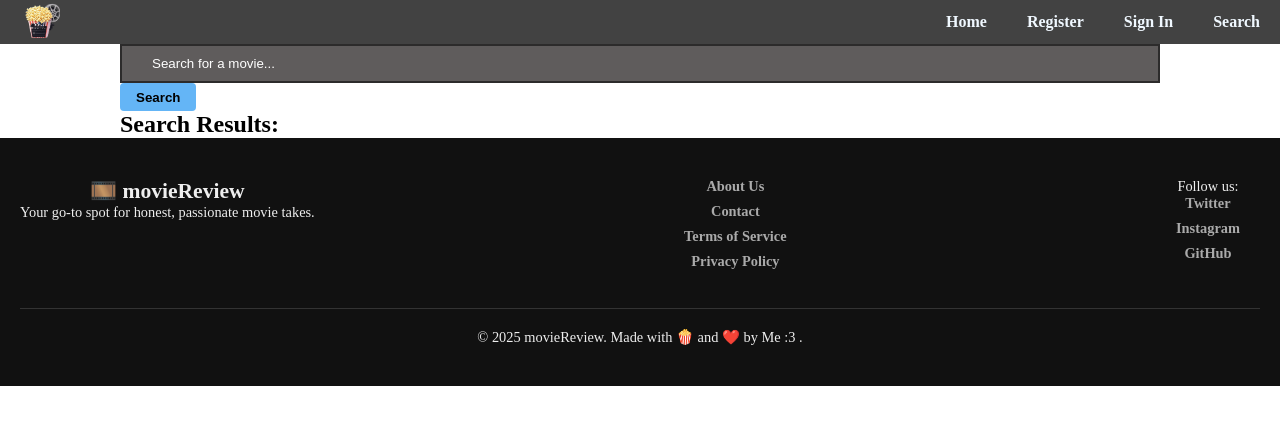
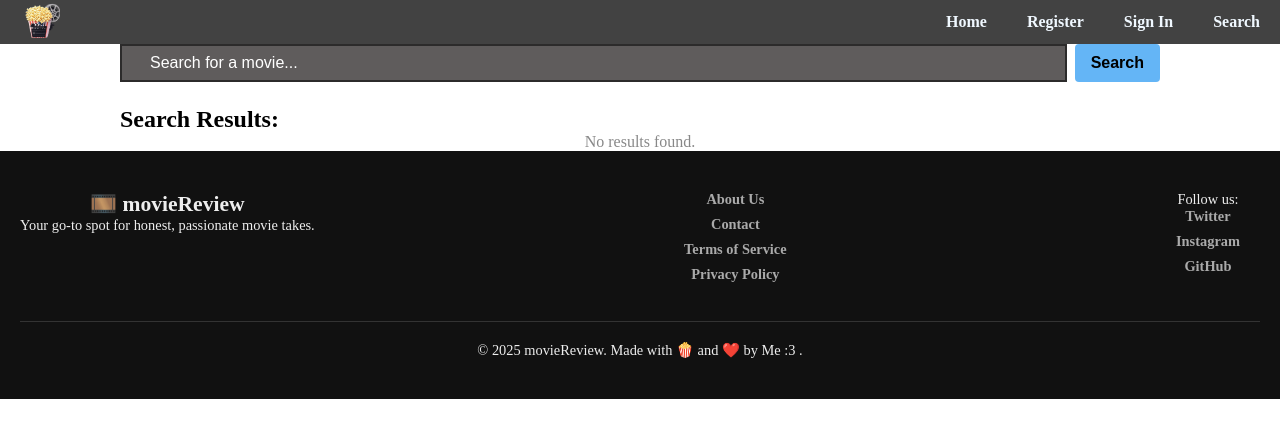
Before and after one commit to HusainNit/movieReview-client, a React (Vite) app: page /search in a window 1280 px wide. Shown: the top 438 px of the page. Built offline with nearby package versions, Linux system fonts and the light colour scheme.

Commit message:
fix errors

```diff
--- a/src/App.css
+++ b/src/App.css
@@ -207,16 +207,19 @@ button:hover {
 }
 
 .imgContainer {
-  aspect-ratio: 24 / 20;
   width: 100%;
-  max-width: 400px;
-  margin: 20px 20px 0 20px;
-  flex: 1;
+  display: flex;
+  justify-content: center;
+  align-items: center;
+  margin-bottom: 24px;
 }
 
 .oneImg {
   width: 100%;
-  height: 100%;
+  max-width: 700px;
+  height: auto;
+  border-radius: 12px;
+  box-shadow: 0 4px 24px rgba(0,0,0,0.15);
   object-fit: cover;
 }
 
@@ -414,7 +417,8 @@ span {
 }
 
 .info {
-  flex: 2;
+  flex: 1;
+
   padding-top: 20px;
 }
 
@@ -604,3 +608,68 @@ footer {
     align-items: center;
   }
 }
+
+.search-form {
+    margin-bottom: 24px;
+    display: flex;
+    gap: 8px;
+}
+
+.search-form input {
+    flex: 1;
+    padding: 8px;
+    font-size: 16px;
+}
+
+.search-form button {
+    padding: 8px 16px;
+    font-size: 16px;
+}
+
+.search-grid {
+    display: grid;
+    grid-template-columns: repeat(auto-fill, minmax(180px, 1fr));
+    gap: 16px;
+}
+
+.search-card {
+    border: 1px solid #ddd;
+    border-radius: 8px;
+    padding: 8px;
+    background: #fafafa;
+    text-align: center;
+}
+
+.search-poster {
+    width: 100%;
+    border-radius: 4px;
+    margin-bottom: 8px;
+}
+
+.no-image {
+    width: 100%;
+    height: 270px;
+    background: #eee;
+    border-radius: 4px;
+    margin-bottom: 8px;
+    display: flex;
+    align-items: center;
+    justify-content: center;
+    color: #888;
+}
+
+.movie-title {
+    font-weight: bold;
+    font-size: 16px;
+}
+
+.movie-date {
+    font-size: 14px;
+    color: #555;
+}
+
+.no-results {
+    grid-column: 1/-1;
+    color: #888;
+    text-align: center;
+}
--- a/src/App.jsx
+++ b/src/App.jsx
@@ -12,6 +12,7 @@ import axios from 'axios'
 import { GetMovies } from "./services/MoviesGetter";
 import { CheckSession } from "./services/Auth";
 import Footer from "./components/Footer";
+
 
 const App = () => {
   const [user, setUser] = useState(null);
--- a/src/components/GetMovie.jsx
+++ b/src/components/GetMovie.jsx
@@ -1,12 +1,15 @@
 import { POSTER_PATH } from "../globals";
-import { useNavigate, useParams } from "react-router-dom";
+import { useNavigate, useParams, useLocation } from "react-router-dom";
 import { Review } from "../services/Review";
 import { useState } from "react";
 
 const GetMovie = ({ movies, unSelect }) => {
   let navigate = useNavigate();
   const { id } = useParams();
-  const movie = movies.find((m) => m.id === Number(id));
+  const location = useLocation();
+
+  // Use movie from navigation state if available, otherwise find in movies prop
+  const movie = location.state?.movie || movies.find((m) => m.id === Number(id));
 
   const [rev, setRev] = useState(false);
   const [like, setLike] = useState(false);
@@ -31,11 +34,16 @@ const GetMovie = ({ movies, unSelect }) => {
         <div className="card alone">
           <div className="up">
             <div className="imgContainer">
-              <img
-                src={`${POSTER_PATH}${movie.backdrop_path}`}
-                alt="poster"
-                className="oneImg"
-              />
+              {movie.backdrop_path ? (
+                // Use /original or /w500 for better quality
+                <img
+                  src={`https://image.tmdb.org/t/p/original${movie.backdrop_path}`}
+                  alt="poster"
+                  className="oneImg"
+                />
+              ) : (
+                <div className="no-image">No Image Available</div>
+              )}
             </div>
             <div className="info">
               <h1>{movie.title}</h1>
--- a/src/pages/Search.jsx
+++ b/src/pages/Search.jsx
@@ -1,11 +1,13 @@
 import { useState } from "react";
 import { SearchMovie } from "../services/searchMovie";
+import { useNavigate } from "react-router-dom";
 
 const IMAGE_BASE_URL = "https://image.tmdb.org/t/p/w200";
 
 const Search = () => {
     const [searchTerm, setSearchTerm] = useState("");
     const [results, setResults] = useState([]);
+    const navigate = useNavigate();
 
     const handleSearch = async (e) => {
         e.preventDefault();
@@ -15,7 +17,7 @@ const Search = () => {
 
     return (
         <div>
-            <form>
+            <form className="search-form">
                 <input
                     type="text"
                     placeholder="Search for a movie..."
@@ -28,44 +30,31 @@ const Search = () => {
             </form>
             <div>
                 <h2>Search Results:</h2>
-                <div style={{
-                    display: "grid",
-                    gridTemplateColumns: "repeat(auto-fill, minmax(180px, 1fr))",
-                    gap: "16px"
-                }}>
-                    {Array.isArray(results) && results.map((movie) => (
-                        <div key={movie.id} style={{
-                            border: "1px solid #ddd",
-                            borderRadius: "8px",
-                            padding: "8px",
-                            background: "#fafafa",
-                            textAlign: "center"
-                        }}>
+                <div className="search-grid">
+                    {Array.isArray(results) && results.length > 0 ? (
+                        results.map((movie) => (
+                            <div
+                                key={movie.id}
+                                className="search-card"
+                                style={{ cursor: "pointer" }}
+                                onClick={() => navigate(`/movies/${movie.id}`, { state: { movie } })}
+                            >
                                 {movie.poster_path ? (
                                     <img
                                         src={IMAGE_BASE_URL + movie.poster_path}
                                         alt={movie.title}
-                                    style={{ width: "100%", borderRadius: "4px", marginBottom: "8px" }}
+                                        className="search-poster"
                                     />
                                 ) : (
-                                <div style={{
-                                    width: "100%",
-                                    height: "270px",
-                                    background: "#eee",
-                                    borderRadius: "4px",
-                                    marginBottom: "8px",
-                                    display: "flex",
-                                    alignItems: "center",
-                                    justifyContent: "center",
-                                    color: "#888"
-                                }}>
-                                    No Image
+                                    <div className="no-image">No Image</div>
+                                )}
+                                <div className="movie-title">{movie.title}</div>
+                                <div className="movie-date">{movie.release_date}</div>
                             </div>
+                        ))
+                    ) : (
+                        <div className="no-results">No results found.</div>
                     )}
-                            <div style={{ fontWeight: "bold", fontSize: "16px" }}>{movie.title}</div>
-                            <div style={{ fontSize: "14px", color: "#555" }}>{movie.release_date}</div>
-                        </div>
-                    ))}
                 </div>
             </div>
         </div>
```
Lines whose indentation alone changed are shown as unchanged.
